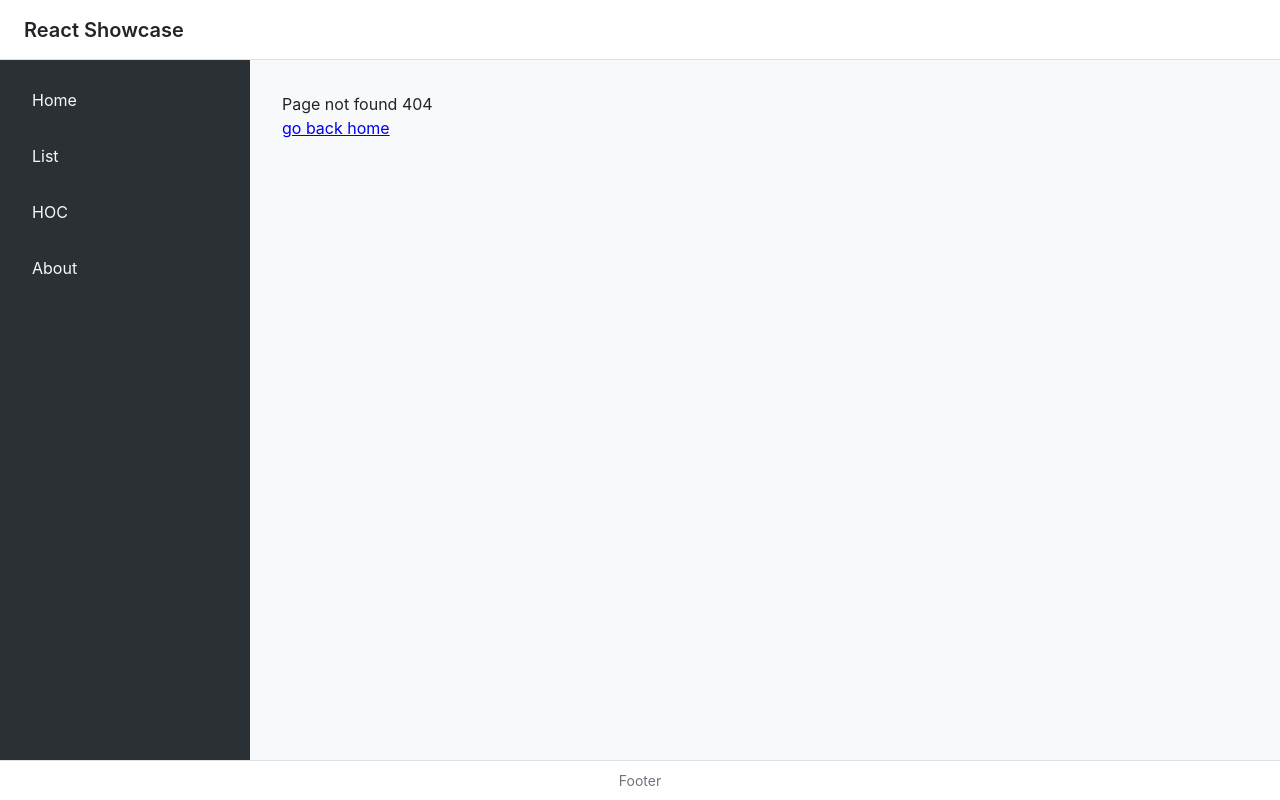
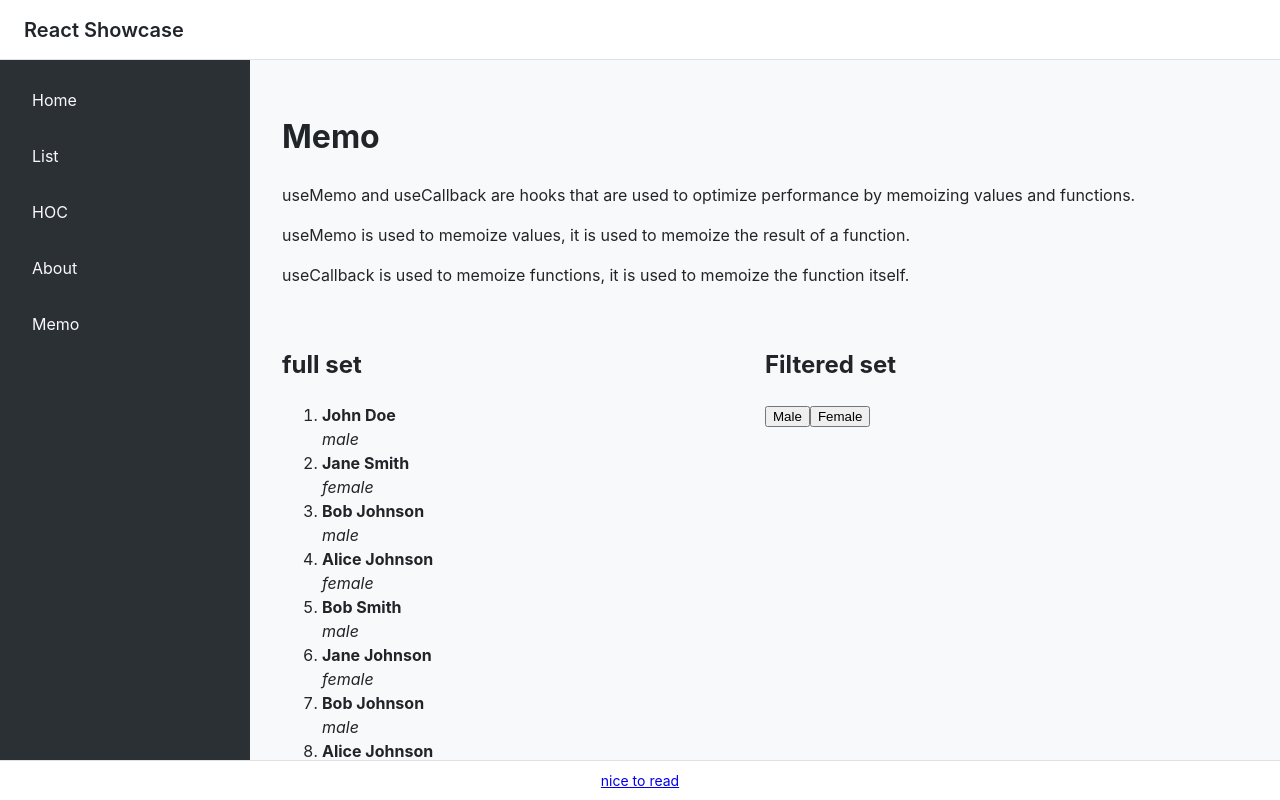
Before and after one commit to Cjescalona1/react-showcase, a React (Vite) app in the folder react-showcase/: page /memo in a window 1280 px wide. Before the commit this address had no page. Built offline with nearby package versions, Linux system fonts and the light colour scheme.

Commit message:
feat: Introduce `Memo` component showcasing `useCallback` and `useMemo` with data filtering and updated navigation.

```diff
--- a/react-showcase/src/App.tsx
+++ b/react-showcase/src/App.tsx
@@ -7,6 +7,7 @@ function App() {
     { to: '/list', label: 'List' },
     { to: '/hoc', label: 'HOC' },
     { to: '/about', label: 'About' },
+    { to: '/memo', label: 'Memo' },
   ]
 
   return (
--- /dev/null
+++ b/react-showcase/src/assets/data.tsx
@@ -0,0 +1,57 @@
+export interface user {
+    name: string,
+    age: number,
+    email: string,
+    gender: string
+
+};
+export const dataSet: any[] = [
+    {
+        name: "John Doe",
+        age: 30,
+        email: "john.doe@example.com",
+        gender: "male"
+    },
+    {
+        name: "Jane Smith",
+        age: 25,
+        email: "jane.smith@example.com",
+        gender: "female"
+    },
+    {
+        name: "Bob Johnson",
+        age: 35,
+        email: "bob.johnson@example.com",
+        gender: "male"
+    },
+    {
+        name: "Alice Johnson",
+        age: 28,
+        email: "alice.johnson@example.com",
+        gender: "female"
+    },
+    {
+        name: "Bob Smith",
+        age: 40,
+        email: "bob.smith@example.com",
+        gender: "male"
+    },
+    {
+        name: "Jane Johnson",
+        age: 32,
+        email: "jane.johnson@example.com",
+        gender: "female"
+    },
+    {
+        name: "Bob Johnson",
+        age: 35,
+        email: "bob.johnson@example.com",
+        gender: "male"
+    },
+    {
+        name: "Alice Johnson",
+        age: 28,
+        email: "alice.johnson@example.com",
+        gender: "female"
+    }
+]
--- a/react-showcase/src/components/Input.tsx
+++ b/react-showcase/src/components/Input.tsx
@@ -7,7 +7,10 @@ function InputText(props: any) {
                 {name}
             </label>
             <br />
-            <input id={name} type={type} onChange={(e) => { console.log(e.target.value); setter(e.target.value) }} />
+            <input id={name} type={type} onChange={(e) => {
+                console.log(e.target.value);
+                setter(e.target.value);
+            }} />
         </>
     );
 }
--- a/react-showcase/src/components/home.tsx
+++ b/react-showcase/src/components/home.tsx
@@ -16,8 +16,12 @@ function Home() {
 
                 </li>
                 <li>
+                    <Link to="/memo">useMemo and useCallback </Link>
+                </li>
+                <li>
                     <Link to="/about">About</Link>
                 </li>
+
             </ul>
         </>
     )
--- /dev/null
+++ b/react-showcase/src/components/memo.tsx
@@ -0,0 +1,84 @@
+import { useCallback, useState, useEffect } from "react";
+import { dataSet } from "../assets/data.tsx"
+import type { user } from "../assets/data.tsx"
+
+function Memo() {
+    const localData: user[] = dataSet;
+    const [filteredData, setFilteredData] = useState<user[]>([]);
+    const [gender, setGender] = useState("");
+
+    // Memoized filter function - only recreated when gender changes
+    const memoizedFilter = useCallback(() => {
+        console.log('🔄 memoizedFilter function is being CALLED (executing the filter logic)');
+        return localData.filter((item) => item.gender === gender);
+    }, [gender]);
+
+    // This effect runs when the component mounts and whenever memoizedFilter changes
+    useEffect(() => {
+        console.log('✨ memoizedFilter function was RECREATED (new function instance created)');
+    }, [memoizedFilter]);
+
+    // Call the memoized filter function when gender changes
+    useEffect(() => {
+        if (gender) {
+            console.log(`🎯 Filtering for gender: "${gender}"`);
+            const result = memoizedFilter();
+            setFilteredData(result);
+            console.log(`✅ Found ${result.length} users`);
+        } else {
+            setFilteredData([]);
+        }
+    }, [gender, memoizedFilter]);
+
+    return (
+        <>
+            <h1>Memo</h1>
+            <p>useMemo and useCallback are hooks that are used to optimize performance by memoizing values and functions.</p>
+            <p>useMemo is used to memoize values, it is used to memoize the result of a function.</p>
+            <p>useCallback is used to memoize functions, it is used to memoize the function itself.</p>
+            <br />
+            <div className="twoSections">
+                <section>
+                    <h1>full set </h1>
+                    <ol>
+                        {localData.map((item, index) => (
+                            <li key={index}>
+                                <b>
+                                    {item.name}
+                                </b>
+                                <br />
+                                <i>
+                                    {item.gender}
+                                </i>
+                            </li>
+                        ))}
+                    </ol>
+                </section>
+                <section>
+                    <h1>Filtered set</h1>
+                    <div className="twoSection">
+                        <button onClick={() => { setGender("male") }}>Male</button>
+
+                        <button onClick={() => { setGender("female") }}>Female</button>
+                    </div>
+                    <ol>
+                        {filteredData.map((item, index) => (
+                            <li key={index}>
+                                <b>
+                                    {item.name}
+                                </b>
+                                <br />
+                                <i>
+                                    {item.gender}
+                                </i>
+                            </li>
+                        ))}
+                    </ol>
+                </section>
+
+            </div>
+
+        </>
+    )
+}
+export default Memo
--- a/react-showcase/src/components/partials/partialComponents.tsx
+++ b/react-showcase/src/components/partials/partialComponents.tsx
@@ -22,7 +22,7 @@ export function Sidebar(props: { links: { to: string, label: string }[] }) {
 }
 export function Footer() {
     return (
-        <footer className="app-footer">Footer</footer>
+        <footer className="app-footer"> <a href="https://react.dev/learn/thinking-in-react" target="_blank" rel="noopener noreferrer"> nice to read</a></footer>
     )
 
 }
--- a/react-showcase/src/index.css
+++ b/react-showcase/src/index.css
@@ -123,3 +123,18 @@ body {
   align-items: center;
   font-size: 12rem;
 }
+
+.inline {
+  display: flex;
+  flex-direction: row;
+
+}
+
+.twoSections {
+  display: flex;
+  flex-direction: row;
+}
+
+.twoSections section {
+  width: 50%;
+}
--- a/react-showcase/src/main.tsx
+++ b/react-showcase/src/main.tsx
@@ -6,6 +6,7 @@ import About from './components/about.tsx'
 import List from './components/list.tsx'
 import Home from './components/home.tsx'
 import HOC from './components/hoc.tsx'
+import Memo from './components/memo.tsx'
 import { RouterProvider, createBrowserRouter, Link } from 'react-router-dom'
 
 const router = createBrowserRouter([
@@ -26,6 +27,10 @@ const router = createBrowserRouter([
         Component: HOC
       },
       {
+        path: '/memo',
+        Component: Memo
+      },
+      {
         path: "*",
         element: <>Page not found 404 <br /> <Link to={"/"}>go back home</Link>  </>,
       },
```
Also changed, not shown: 1 other file (tests, documents, lock files or other folders).
